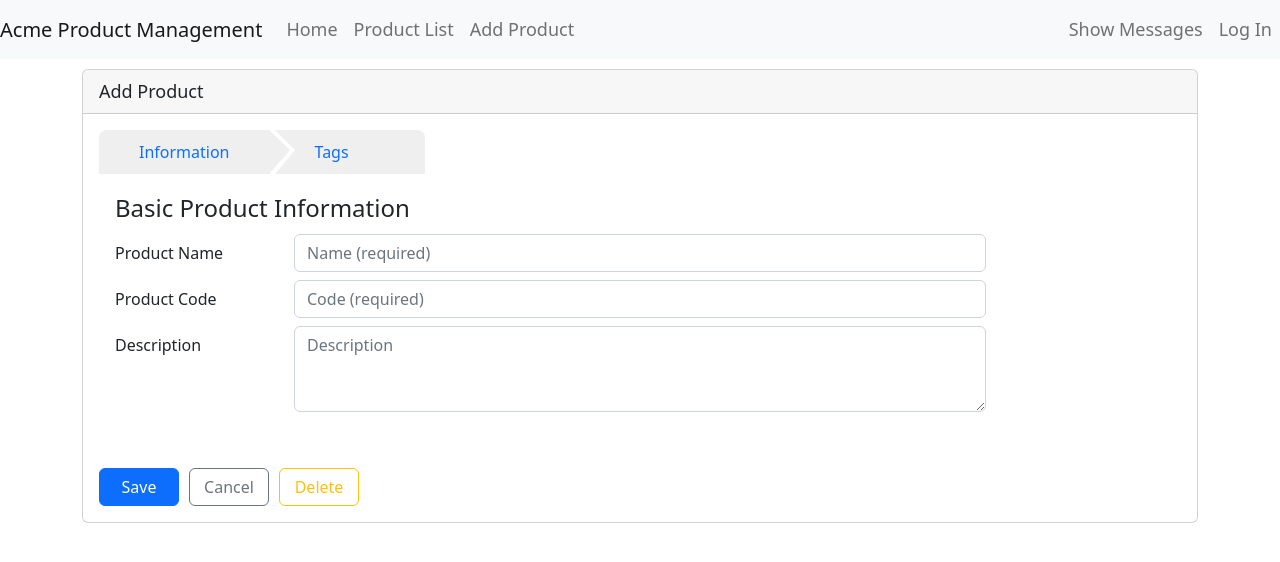
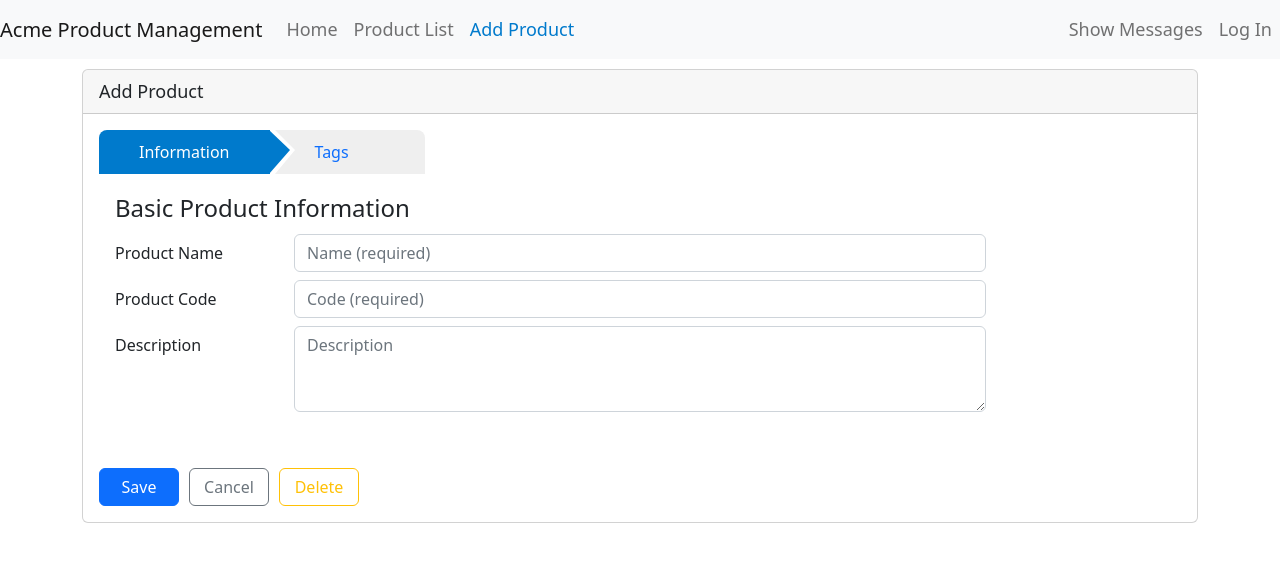
Before and after one commit to AhmedHafez1/Routing-App, an Angular app: page /products/0/edit/info in a window 1280 px wide. Shown: the top 562 px of the page. Built offline with nearby package versions, Linux system fonts and the light colour scheme; what angular-in-memory-web-api would draw is missing.

Commit message:
routerLinkActive & routerLinkActiveOptions

```diff
--- a/src/app/app.component.html
+++ b/src/app/app.component.html
@@ -2,13 +2,24 @@
   <a class="navbar-brand">{{ pageTitle }}</a>
   <ul class="navbar-nav">
     <li class="nav-item">
-      <a class="nav-link" [routerLink]="['/welcome']">Home</a>
+      <a class="nav-link" [routerLink]="['/welcome']" routerLinkActive="active"
+        >Home</a
+      >
     </li>
     <li class="nav-item">
-      <a class="nav-link" [routerLink]="['/products']">Product List</a>
+      <a
+        class="nav-link"
+        [routerLink]="['/products']"
+        routerLinkActive="active"
+        [routerLinkActiveOptions]="{ exact: true }"
+        >Product List</a
+      >
     </li>
     <li class="nav-item">
-      <a class="nav-link" [routerLink]="['/products', 0, 'edit']"
+      <a
+        class="nav-link"
+        [routerLink]="['/products', 0, 'edit']"
+        routerLinkActive="active"
         >Add Product</a
       >
     </li>
--- a/src/app/products/product-edit/product-edit.component.html
+++ b/src/app/products/product-edit/product-edit.component.html
@@ -5,8 +5,8 @@
 
   <div class="card-body" *ngIf="product">
     <div class="wizard">
-      <a routerLink="info">Information</a>
-      <a routerLink="tags">Tags</a>
+      <a routerLink="info" routerLinkActive="active">Information</a>
+      <a routerLink="tags" routerLinkActive="active">Tags</a>
     </div>
 
     <router-outlet></router-outlet>
```
